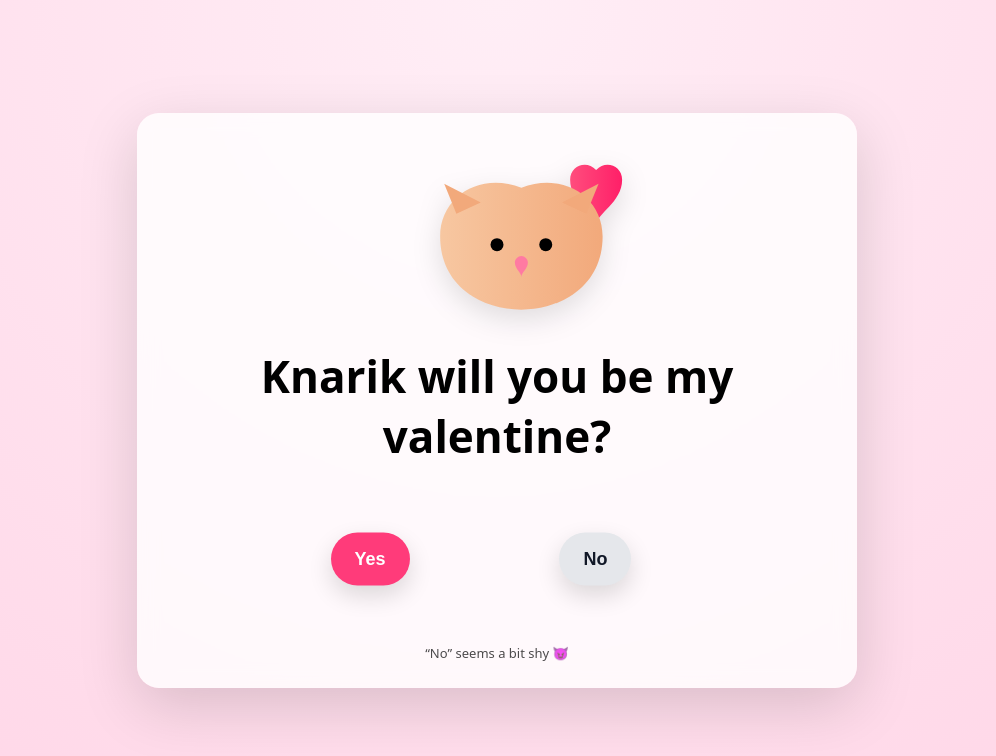
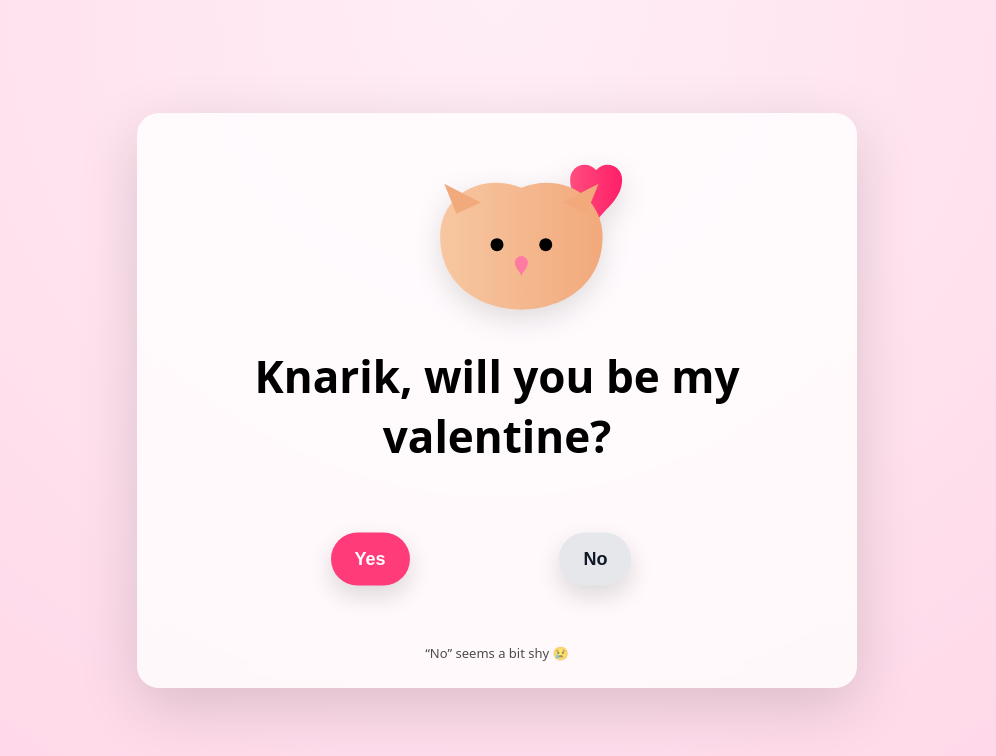
Before and after one commit to arnoarno000/vltn, a plain HTML site: page index.html in a window 1280 px wide. Shown: the whole page, without its empty margins (143-1139 px from the left). Drawn offline with nearby package versions, Linux system fonts and the light colour scheme.

Commit message:
Add files via upload

```diff
--- a/index.html
+++ b/index.html
@@ -171,7 +171,7 @@
             fill="#ff7aa2"/>
     </svg>
 
-    <h1>Knarik will you be my valentine?</h1>
+    <h1>Knarik, will you be my valentine?</h1>
 
     <section class="button-zone" id="zone">
       <button id="yesBtn">Yes</button>
@@ -179,7 +179,7 @@
     </section>
 
     <!-- HINT -->
-    <div class="hint" id="hint">“No” seems a bit shy 😈</div>
+    <div class="hint" id="hint">“No” seems a bit shy 😢</div>
 
     <section class="result" id="result">
       <h2>YAY! 🎉</h2>
```
